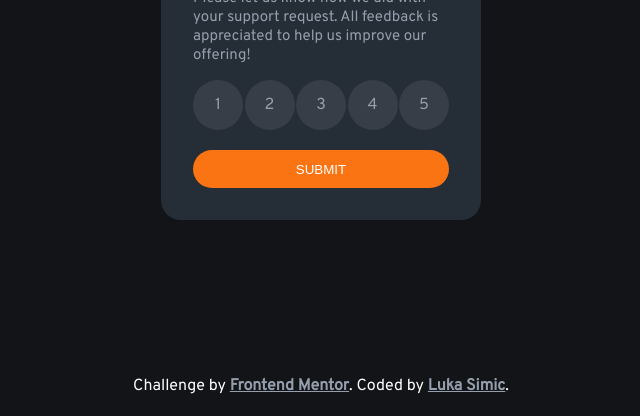
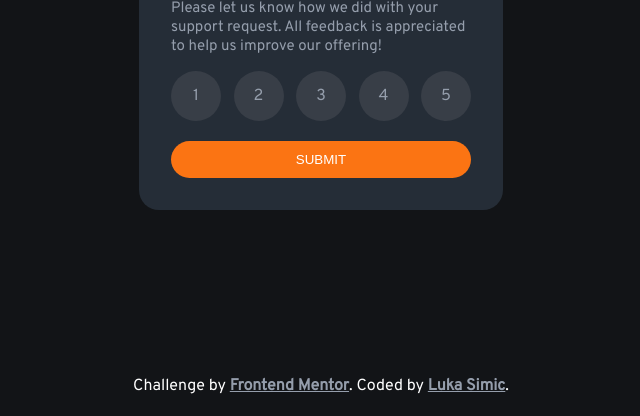
Before and after one commit to Cv1CC1/InteractiveRatingCard, a plain HTML site: page index.html in a window 1280 px wide. Shown: the part 384-800 px from the top of the page, without its empty margins (319-959 px from the left). Drawn offline with Linux system fonts and the light colour scheme.

Commit message:
Width change

```diff
--- a/style.css
+++ b/style.css
@@ -33,7 +33,7 @@ p{
     display: flex;
     flex-direction: column;
     padding: 2rem;
-    width: 20%;
+    width: 300px;
     border-radius: 20px;
 }
 
```
